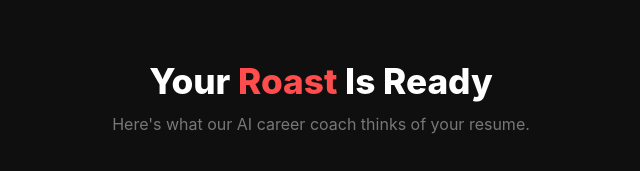
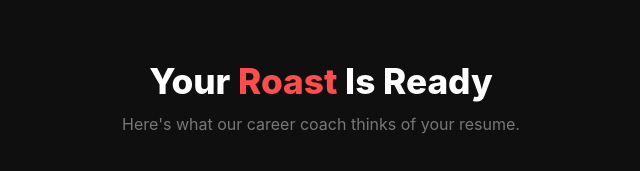
Before and after one commit to pepito-c/resumesucks, a website: page public/result.html in a window 1280 px wide. Shown: the top 171 px of the page, 319-959 px from the left. Drawn offline with Linux system fonts and the light colour scheme.

Commit message:
fix: remove AI prefix from career coach copy on result page + require job field

```diff
--- a/public/result.html
+++ b/public/result.html
@@ -392,7 +392,7 @@
 <body>
   <div class="container">
     <h1>Your <span>Roast</span> Is Ready</h1>
-    <p class="subtitle">Here's what our AI career coach thinks of your resume.</p>
+    <p class="subtitle">Here's what our career coach thinks of your resume.</p>
 
     <div class="loading" id="loading">
       <div class="spinner"></div>
```
